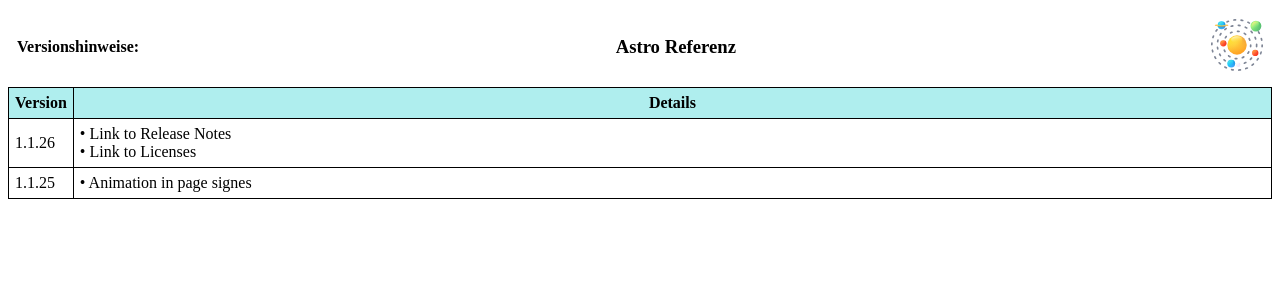
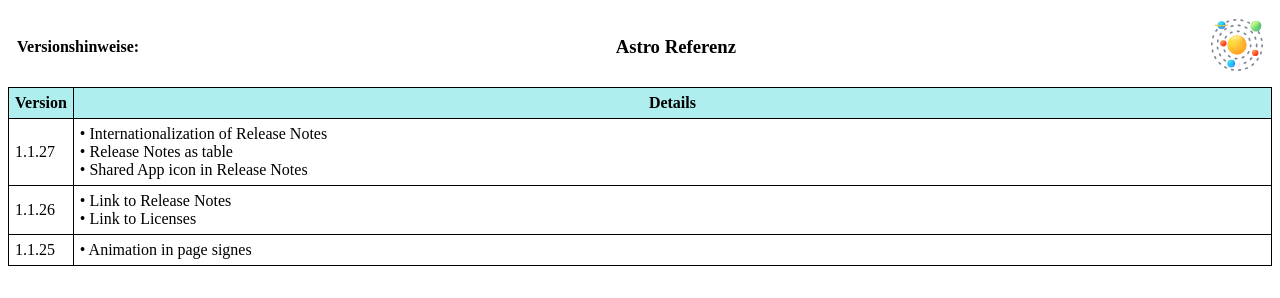
Before and after one commit to Astromarina/astromarina.github.io, a plain HTML site: page ReleaseNotes/de/index.html in a window 1280 px wide. Drawn offline with Linux system fonts and the light colour scheme.

Commit message:
update to 1.1.27

```diff
--- a/ReleaseNotes/de/index.html
+++ b/ReleaseNotes/de/index.html
@@ -35,6 +35,10 @@
     </thead>
     <tbody>
       <tr>
+        <td>1.1.27</td>
+        <td>&bull; Internationalization of Release Notes</br>&bull; Release Notes as table</br>&bull; Shared App icon in Release Notes</td>
+      </tr>
+      <tr>
         <td>1.1.26</td>
         <td>&bull; Link to Release Notes</br>&bull; Link to Licenses</td>
       </tr>
```
Also changed, not shown: ReleaseNotes/en/index.html (+4 -0 lines), ReleaseNotes/ru/index.html (+4 -0 lines), ReleaseNotes/uk/index.html (+4 -0 lines).
